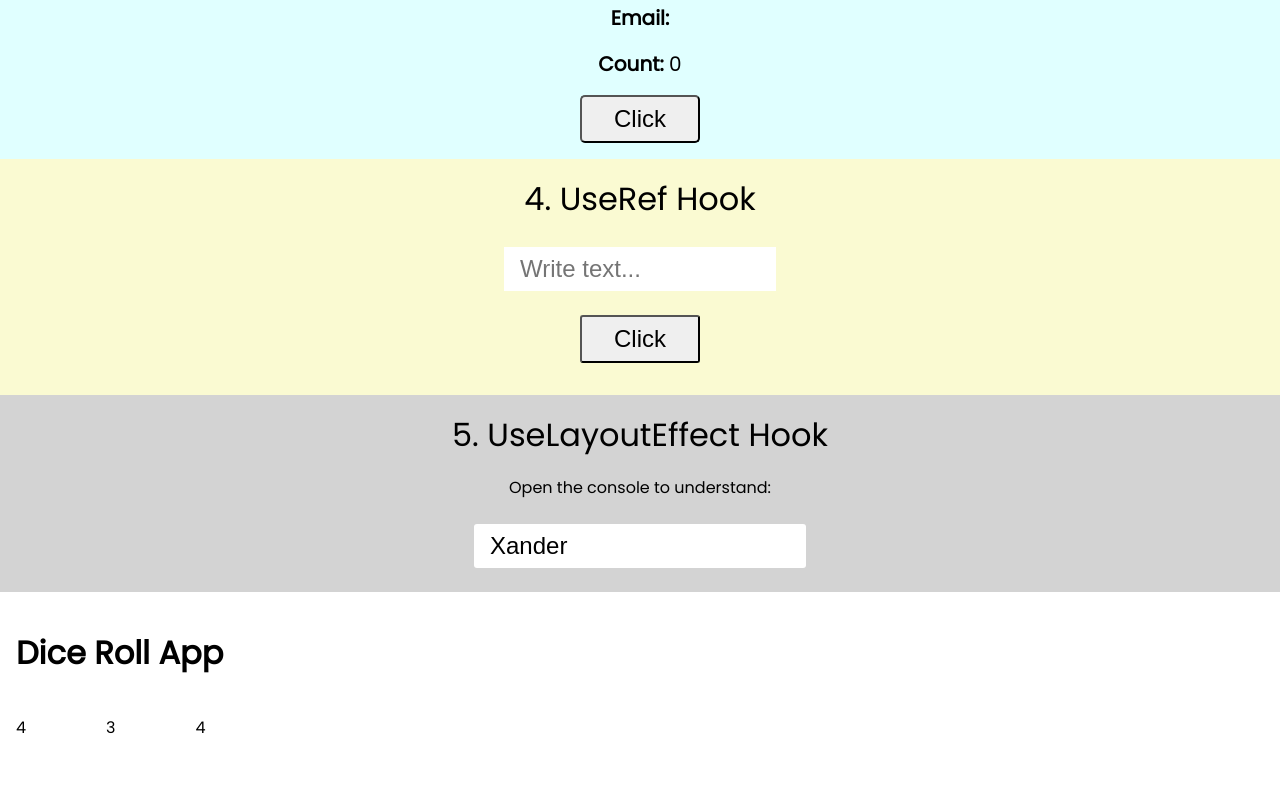
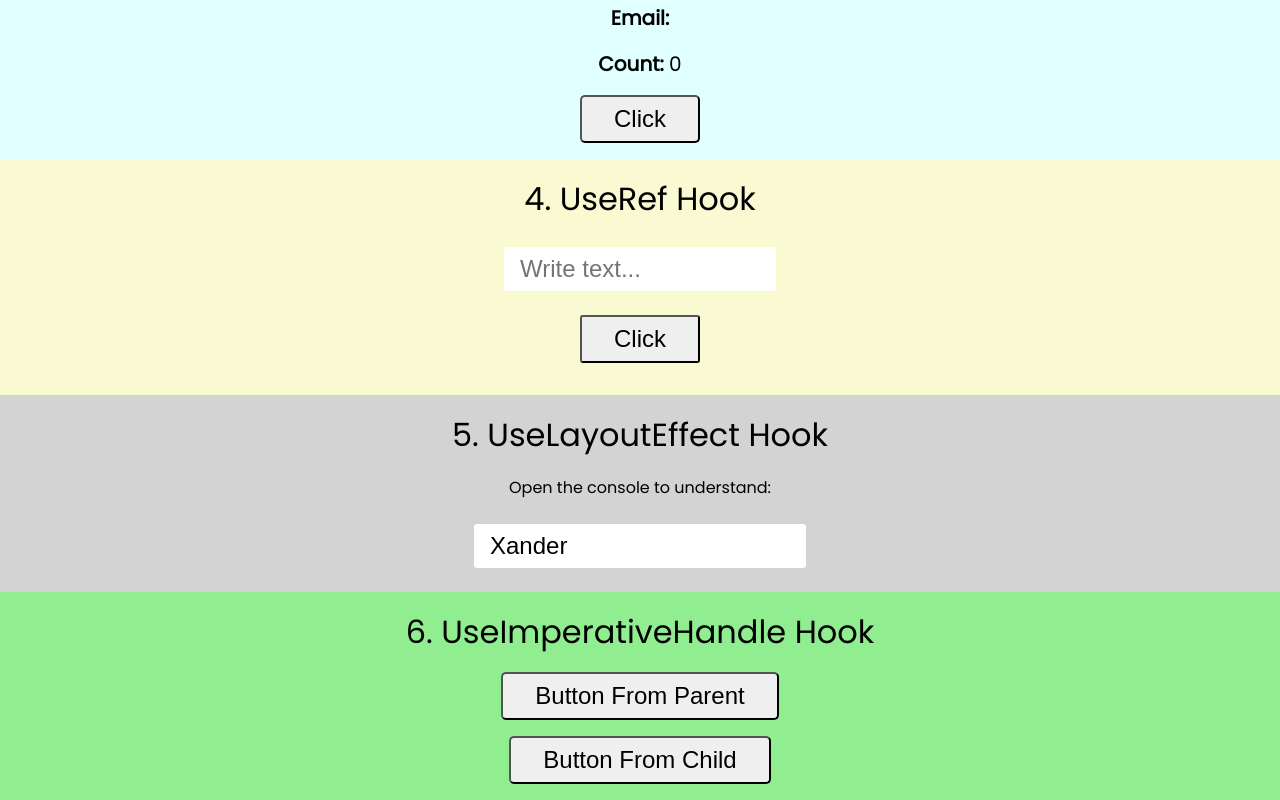
Before and after one commit to JohnXander/react-hooks, a React (Create React App) app: page / in a window 1280 px wide. Shown: the part 501-1301 px from the top of the page. Before the commit the page ends 1273 px from the top, so only its background shows below. Built offline with nearby package versions, Linux system fonts and the light colour scheme; no server answers.

Commit message:
UseImperativeHandle

```diff
--- a/src/App.js
+++ b/src/App.js
@@ -4,13 +4,14 @@ import './styles/UseReducer.css';
 import './styles/UseEffect.css';
 import './styles/UseRef.css';
 import './styles/UseLayoutEffect.css';
+import './styles/UseImperativeHandle.css';
 
 import UseReducer from './components/UseReducer';
 import UseState from './components/UseState';
-import DiceRoll from './components/DiceRoll';
 import UseEffect from './components/UseEffect';
 import UseRef from './components/UseRef';
 import { UseLayoutEffect } from './components/UseLayoutEffect';
+import UseImperativeHandle from './components/UseImperativeHandle';
 
 const App = () => {
 
@@ -21,7 +22,7 @@ const App = () => {
       <UseEffect />
       <UseRef />
       <UseLayoutEffect />
-      <DiceRoll />
+      <UseImperativeHandle />
     </div>
   );
 }
--- /dev/null
+++ b/src/components/Button.js
@@ -0,0 +1,20 @@
+import { forwardRef, useImperativeHandle, useState } from "react"
+
+const Button = forwardRef((props, ref) => {
+    const [toggle, setToggle] = useState(false)
+
+    useImperativeHandle(ref, () => ({
+        alterToggle(){
+            setToggle(!toggle)
+        }
+    }))
+
+    return (
+        <>
+            <button>Button From Child</button>
+            {toggle && <span>Toggle</span>}
+        </>
+    )
+})
+
+export default Button
--- /dev/null
+++ b/src/components/UseImperativeHandle.js
@@ -0,0 +1,21 @@
+import { useRef } from "react"
+import Button from "./Button"
+
+const UseImperativeHandle = () => {
+    const buttonRef = useRef(null)
+    return (
+        <>
+            <div className="use-imperative-handle">
+                <span className="hook-title">6. UseImperativeHandle Hook</span>
+                <button
+                    onClick={() => { buttonRef.current.alterToggle() }}
+                >
+                    Button From Parent
+                </button>
+                <Button ref={buttonRef} />
+            </div>
+        </>
+    )
+}
+
+export default UseImperativeHandle
--- /dev/null
+++ b/src/styles/UseImperativeHandle.css
@@ -0,0 +1,22 @@
+.use-imperative-handle{
+    background-color: lightgreen;
+    padding: 1rem 2rem;
+    display: flex;
+    flex-direction: column;
+    justify-content: center;
+    align-items: center;
+}
+
+.use-imperative-handle button {
+    font-size: 1.5rem;
+    padding: 0.5rem 2rem;
+    border-radius: 5px;
+    cursor: pointer;
+    margin-top: 1rem;
+}
+
+.use-imperative-handle span:last-child {
+    margin: 0;
+    padding-top: 1rem;
+    font-size: 1.25rem;
+}
```
